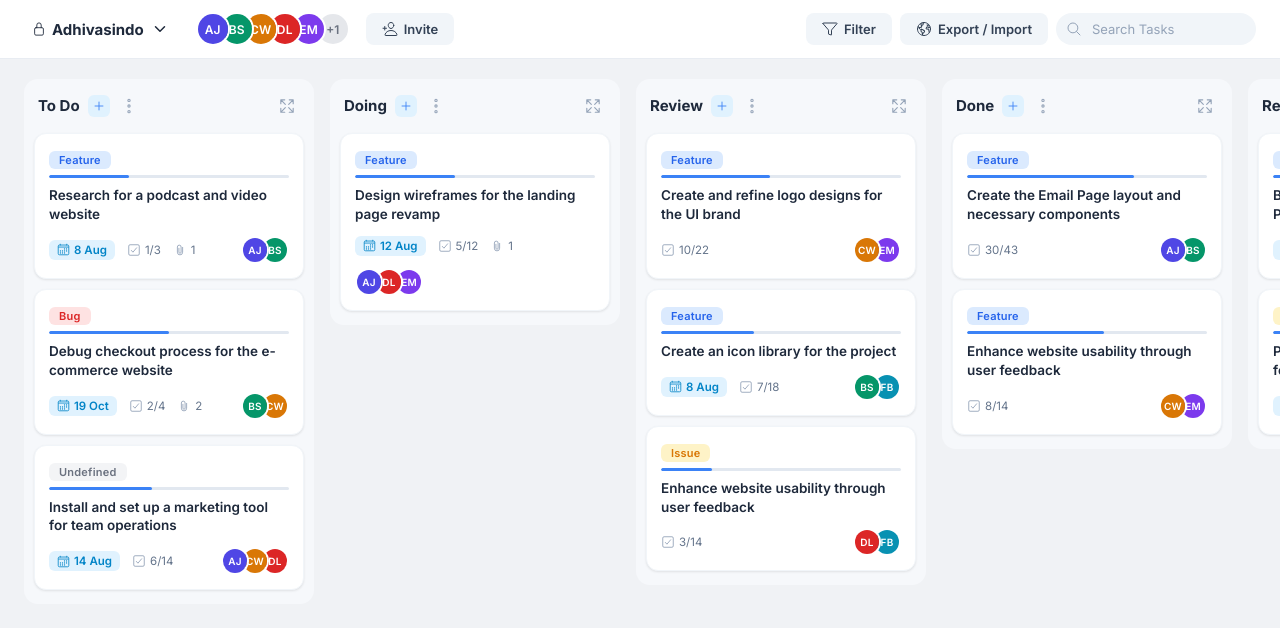
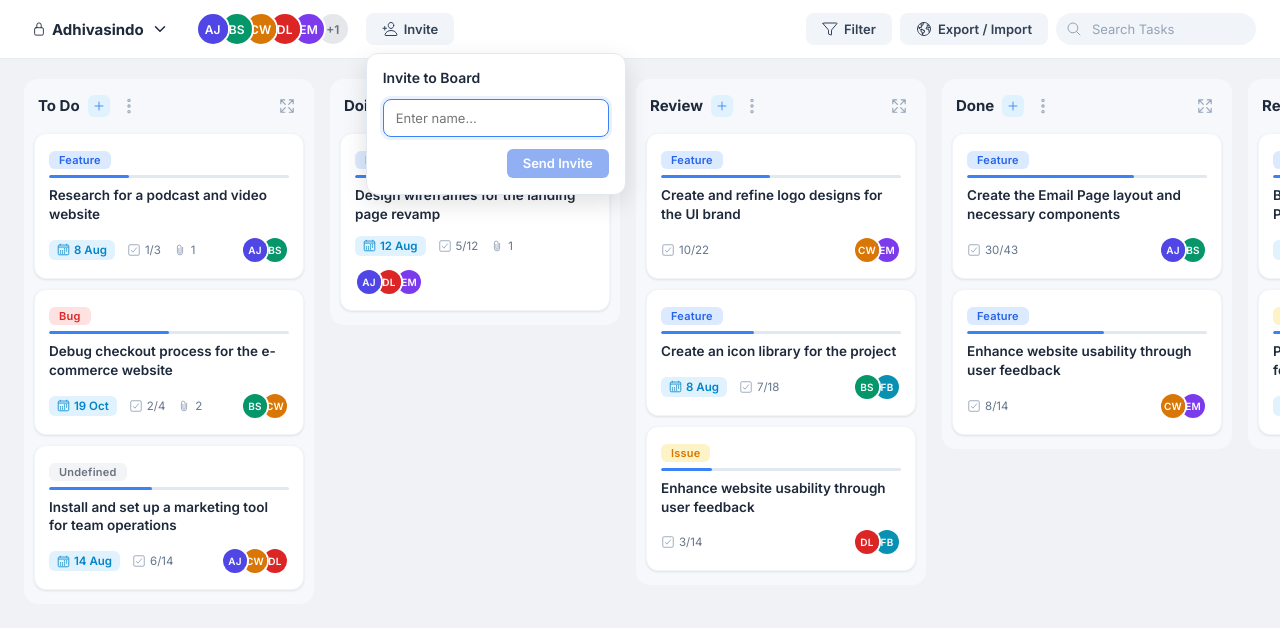
Before and after one commit to akhdanfarrosrenoldi/test-fe-adhivasindo, a React (Vite) app: page /board in a window 1280 px wide. Both pictures are taken after a click on the button "Invite". Shown: the top 628 px of the page. Built offline with nearby package versions, Linux system fonts and the light colour scheme.

Commit message:
restore: add invite feature and scrollbar hidden styling
- Restore button invite with modal menu (BoardHeader)
- Restore addMember function (useTaskStore)
- Restore scrollbar hidden CSS (ColumnContainer)
- Removed toast behavior changes & other optimizations from reverted commits

```diff
--- a/src/components/BoardHeader.css
+++ b/src/components/BoardHeader.css
@@ -189,3 +189,78 @@
     width: 140px;
   }
 }
+
+/* Invite menu */
+.invite-wrapper { position: relative; }
+
+.invite-backdrop {
+  position: fixed;
+  inset: 0;
+  z-index: 99;
+}
+
+.invite-menu {
+  position: absolute;
+  top: 100%;
+  left: 0;
+  margin-top: 8px;
+  z-index: 100;
+  background: #fff;
+  border: 1px solid #E2E8F0;
+  border-radius: 12px;
+  box-shadow: 0 8px 24px rgba(0, 0, 0, 0.12);
+  padding: 16px;
+  min-width: 260px;
+  animation: fadeIn 0.15s ease;
+}
+
+.invite-menu h4 {
+  margin: 0 0 12px 0;
+  font-size: 14px;
+  font-weight: 600;
+  color: #1E293B;
+}
+
+.invite-menu input {
+  width: 100%;
+  padding: 10px 12px;
+  border: 1px solid #CBD5E1;
+  border-radius: 8px;
+  font-size: 13px;
+  color: #334155;
+  outline: none;
+  transition: border-color 0.2s;
+  box-sizing: border-box;
+}
+
+.invite-menu input:focus {
+  border-color: #3B82F6;
+  box-shadow: 0 0 0 3px rgba(59, 130, 246, 0.1);
+}
+
+.invite-actions {
+  margin-top: 12px;
+  display: flex;
+  justify-content: flex-end;
+}
+
+.invite-actions .btn-save {
+  padding: 8px 16px;
+  background: #2563EB;
+  color: #fff;
+  border: none;
+  border-radius: 6px;
+  font-size: 13px;
+  font-weight: 600;
+  cursor: pointer;
+  transition: background 0.2s;
+}
+
+.invite-actions .btn-save:hover:not(:disabled) {
+  background: #1D4ED8;
+}
+
+.invite-actions .btn-save:disabled {
+  opacity: 0.5;
+  cursor: not-allowed;
+}
--- a/src/components/BoardHeader.tsx
+++ b/src/components/BoardHeader.tsx
@@ -7,9 +7,11 @@ import FilterBar from './FilterBar';
 import './BoardHeader.css';
 
 const BoardHeader: React.FC = () => {
-  const { members, filters, setFilters, exportData, importData } = useTaskStore();
+  const { members, filters, setFilters, exportData, importData, addMember } = useTaskStore();
   const [showFilter, setShowFilter] = useState(false);
   const [showExportMenu, setShowExportMenu] = useState(false);
+  const [showInviteMenu, setShowInviteMenu] = useState(false);
+  const [inviteName, setInviteName] = useState('');
   const [searchValue, setSearchValue] = useState(filters.search);
   const [showToast, setShowToast] = useState(false);
   const [toastMessage, setToastMessage] = useState('');
@@ -57,6 +59,17 @@ const BoardHeader: React.FC = () => {
     if (fileInputRef.current) fileInputRef.current.value = '';
   };
 
+  const handleInvite = () => {
+    if (inviteName.trim()) {
+      addMember(inviteName.trim());
+      setInviteName('');
+      setShowInviteMenu(false);
+      setToastMessage(`${inviteName.trim()} invited to the board!`);
+      setToastColor('success');
+      setShowToast(true);
+    }
+  };
+
   const hasActiveFilters = filters.assignees.length > 0 || filters.labels.length > 0 || filters.dueDateRange !== 'all' || filters.priorities.length > 0;
 
   return (
@@ -71,10 +84,31 @@ const BoardHeader: React.FC = () => {
           <div className="board-team">
             <AvatarGroup memberIds={members.map((m) => m.id)} maxDisplay={5} size="md" />
           </div>
-          <button className="header-btn">
-            <IonIcon icon={personAddOutline} />
-            <span>Invite</span>
-          </button>
+          <div className="invite-wrapper">
+            <button className="header-btn" onClick={() => setShowInviteMenu(!showInviteMenu)}>
+              <IonIcon icon={personAddOutline} />
+              <span>Invite</span>
+            </button>
+            {showInviteMenu && (
+              <>
+                <div className="invite-backdrop" onClick={() => setShowInviteMenu(false)} />
+                <div className="invite-menu">
+                  <h4>Invite to Board</h4>
+                  <input
+                    type="text"
+                    placeholder="Enter name..."
+                    value={inviteName}
+                    onChange={(e) => setInviteName(e.target.value)}
+                    onKeyDown={(e) => { if (e.key === 'Enter') handleInvite(); if (e.key === 'Escape') setShowInviteMenu(false); }}
+                    autoFocus
+                  />
+                  <div className="invite-actions">
+                    <button className="btn-save" onClick={handleInvite} disabled={!inviteName.trim()}>Send Invite</button>
+                  </div>
+                </div>
+              </>
+            )}
+          </div>
         </div>
 
         <div className="board-header-right">
--- a/src/components/ColumnContainer.css
+++ b/src/components/ColumnContainer.css
@@ -158,6 +158,14 @@
   flex-direction: column;
   gap: 10px;
   min-height: 60px;
+
+  /* Hide scrollbar but keep scroll functionality */
+  scrollbar-width: none; /* Firefox */
+  -ms-overflow-style: none; /* IE and Edge */
+}
+
+.column-tasks::-webkit-scrollbar {
+  display: none; /* Chrome, Safari and Opera */
 }
 
 
--- a/src/store/useTaskStore.ts
+++ b/src/store/useTaskStore.ts
@@ -32,6 +32,9 @@ interface TaskStore {
   addColumn: (title: string) => void;
   updateColumn: (id: string, title: string) => void;
   deleteColumn: (id: string) => void;
+
+  // Members
+  addMember: (name: string, color?: string) => void;
 
   // Filters
   setFilters: (filters: Partial<Filters>) => void;
@@ -296,6 +299,18 @@ export const useTaskStore = create<TaskStore>()(
         }));
       },
 
+      addMember: (name, color) => {
+        const colors = ['#f44336', '#e91e63', '#9c27b0', '#673ab7', '#3f51b5', '#2196f3', '#03a9f4', '#00bcd4', '#009688', '#4caf50', '#8bc34a', '#ff9800', '#ff5722'];
+        const randomColor = color || colors[Math.floor(Math.random() * colors.length)];
+        const newMember: TeamMember = {
+          id: uuidv4(),
+          name,
+          avatar: '',
+          color: randomColor,
+        };
+        set((state) => ({ members: [...state.members, newMember] }));
+      },
+
       setFilters: (newFilters) => {
         set((state) => ({
           filters: { ...state.filters, ...newFilters },
```
